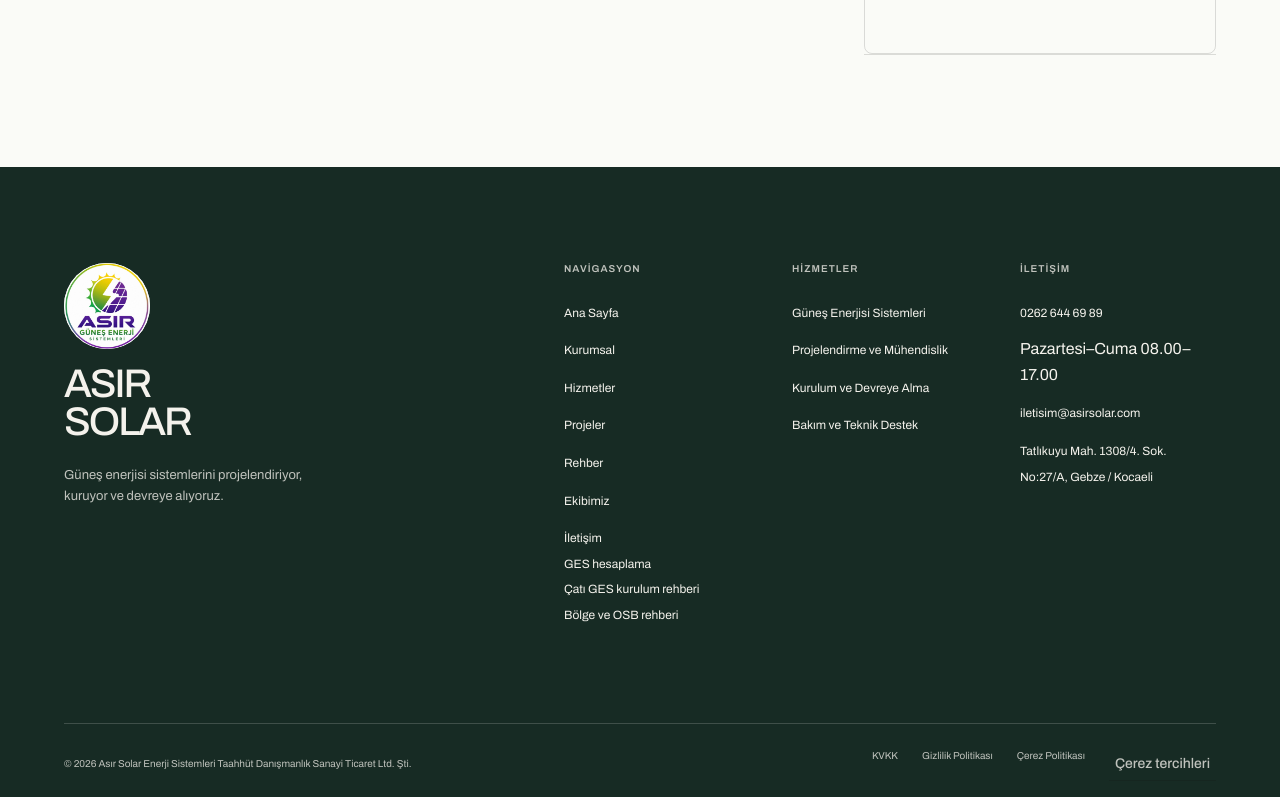
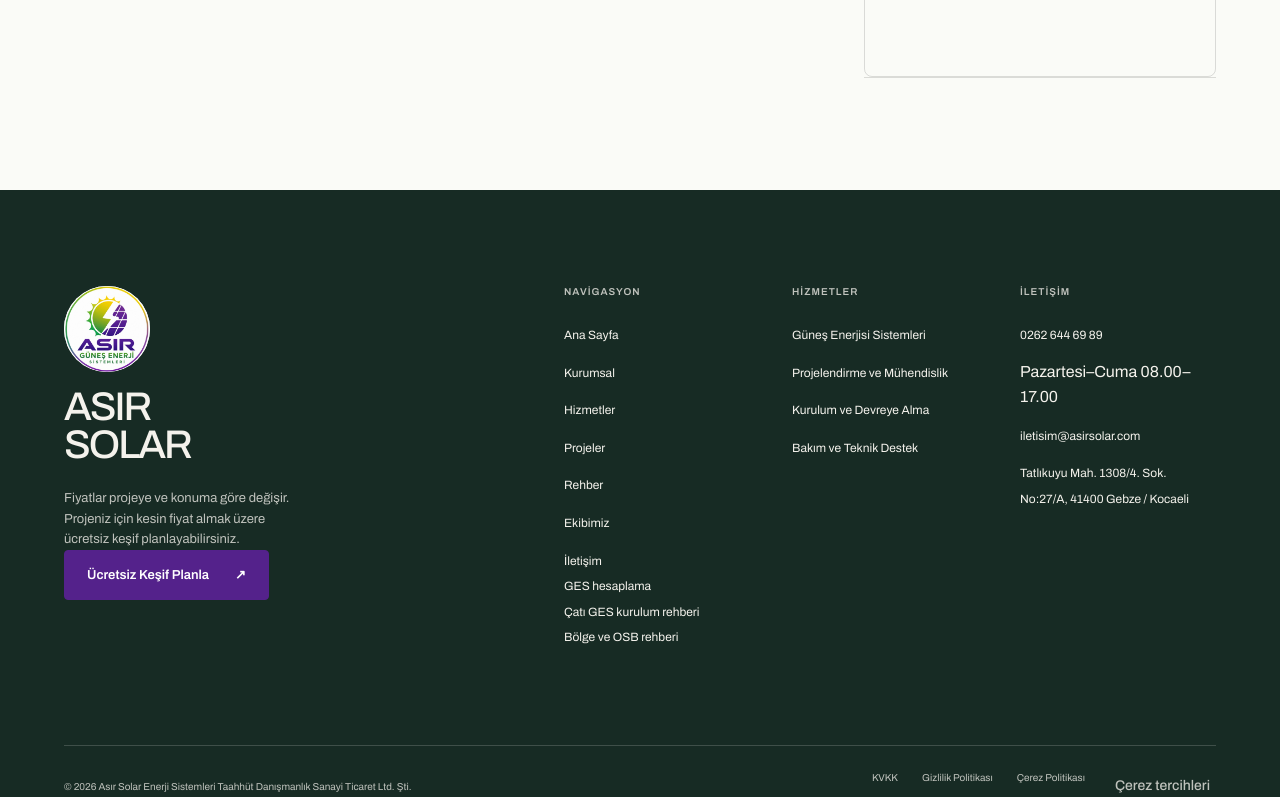
Before and after one commit to CNSVERYNS/asirsolar, a Next.js app: page /iletisim in a window 1280 px wide. Shown: the part 1427-2224 px from the top of the page. Built offline with nearby package versions, Linux system fonts and the light colour scheme; no server answers.

Commit message:
Complete business schema and add project pricing discovery CTA

```diff
--- a/components/CTASection.tsx
+++ b/components/CTASection.tsx
@@ -17,11 +17,10 @@ export function CTASection() {
           </Reveal>
           <Reveal className="cta__side" delay={80}>
             <p className="cta__desc">
-              Projenizin kapsamını paylaşın. Ekibimiz ihtiyaçlarınızı
-              değerlendirerek sizinle iletişime geçsin.
+              {company.pricing.description}
             </p>
             <div className="cta__actions">
-              <PrimaryButton href="/iletisim">Ücretsiz keşif talep edin</PrimaryButton>
+              <PrimaryButton href="/iletisim#contact-form">Ücretsiz Keşif Planla</PrimaryButton>
               <a href={company.phoneHref} className="btn btn--outline">
                 {company.phoneDisplay}
               </a>
--- a/components/Footer.tsx
+++ b/components/Footer.tsx
@@ -20,9 +20,9 @@ export function Footer() {
               SOLAR
             </p>
             <p className="site-footer__tag">
-              Güneş enerjisi sistemlerini projelendiriyor, kuruyor ve devreye
-              alıyoruz.
+              {company.pricing.description}
             </p>
+            <Link href="/iletisim#contact-form" className="btn btn--primary">Ücretsiz Keşif Planla <span aria-hidden="true">↗</span></Link>
           </div>
 
           <div className="site-footer__cols">
--- a/data/business-evidence.ts
+++ b/data/business-evidence.ts
@@ -1,4 +1,5 @@
 import type { DayOfWeek } from "schema-dts";
+import { company } from "./company.ts";
 export type BusinessEvidence = {
   geo?: { latitude: number; longitude: number };
   openingHours?: { days: DayOfWeek[]; opens: string; closes: string }[];
@@ -6,7 +7,12 @@ export type BusinessEvidence = {
   socialProfiles: string[];
 };
 // Only owner-confirmed public facts belong here. An address is not proof of coordinates or opening hours.
-export const businessEvidence: BusinessEvidence = { socialProfiles: [], openingHours: [{ days: ["Monday", "Tuesday", "Wednesday", "Thursday", "Friday"], opens: "08:00", closes: "17:00" }] };
+export const businessEvidence: BusinessEvidence = {
+  socialProfiles: [],
+  // Owner-confirmed pricing policy; no invented amount or relative price tier.
+  priceRange: company.pricing.range,
+  openingHours: [{ days: ["Monday", "Tuesday", "Wednesday", "Thursday", "Friday"], opens: "08:00", closes: "17:00" }],
+};
 export type VerifiedReview = {
   id: string; customerName: string; text: string; rating: number; date: string;
   publicationConsent: true; verifiedProject: string;
--- a/data/company.ts
+++ b/data/company.ts
@@ -1,4 +1,6 @@
-// Şirket bilgileri — tamamı kaşe / tabela görsellerinden doğrulanmıştır.
+// Şirket kimliği ve adresi kaşe / tabela görsellerinden doğrulanmıştır.
+// Tatlıkuyu / Gebze posta kodu: 41400.
+// Kaynak: https://www.postakodu.com.tr/kocaeli/gebze/tatlikuyu-mah/
 // Doğrulanamayan alanlar (kuruluş yılı, kurulu güç, proje sayısı vb.) bilinçli olarak
 // eklenmemiştir. Yeni bilgi geldiğinde yalnızca bu dosya güncellenmelidir.
 
@@ -11,11 +13,16 @@ export const company = {
   phoneDisplay: "0262 644 69 89",
   phoneHref: "tel:+902626446989",
   workingHours: "Pazartesi–Cuma 08.00–17.00",
+  pricing: {
+    range: "Projeye ve konuma göre değişir.",
+    description: "Fiyatlar projeye ve konuma göre değişir. Projeniz için kesin fiyat almak üzere ücretsiz keşif planlayabilirsiniz.",
+  },
 
   address: {
     line1: "Tatlıkuyu Mah. 1308/4. Sok. No:27/A",
     line2: "Gebze / Kocaeli",
-    full: "Tatlıkuyu Mah. 1308/4. Sok. No:27/A, Gebze / Kocaeli",
+    postalCode: "41400",
+    full: "Tatlıkuyu Mah. 1308/4. Sok. No:27/A, 41400 Gebze / Kocaeli",
     mapsHref:
       "https://www.google.com/maps/search/?api=1&query=" +
       encodeURIComponent(
--- a/lib/structured-data.ts
+++ b/lib/structured-data.ts
@@ -48,6 +48,7 @@ export const businessGraph: Graph = {
         streetAddress: company.address.line1,
         addressLocality: "Gebze",
         addressRegion: "Kocaeli",
+        postalCode: company.address.postalCode,
         addressCountry: "TR",
       },
       hasMap: company.address.mapsHref,
```
